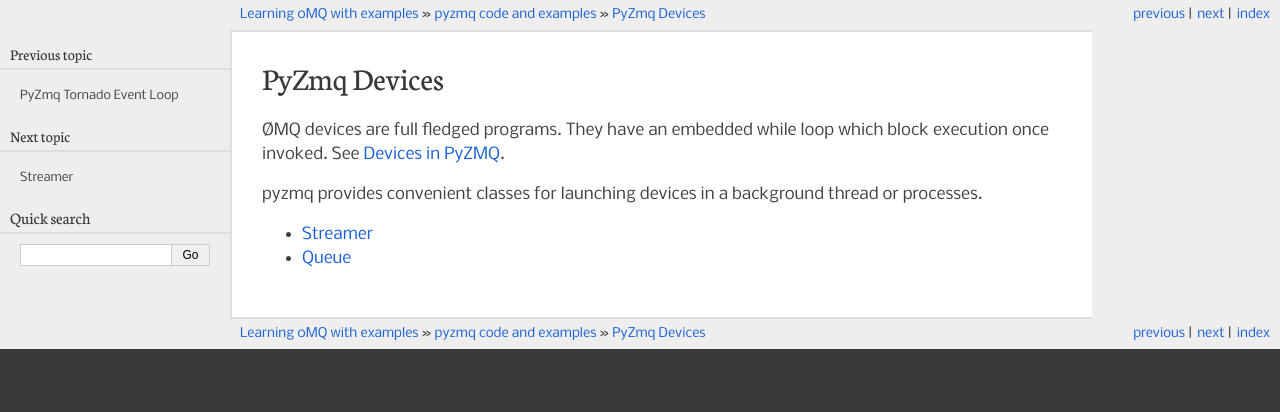
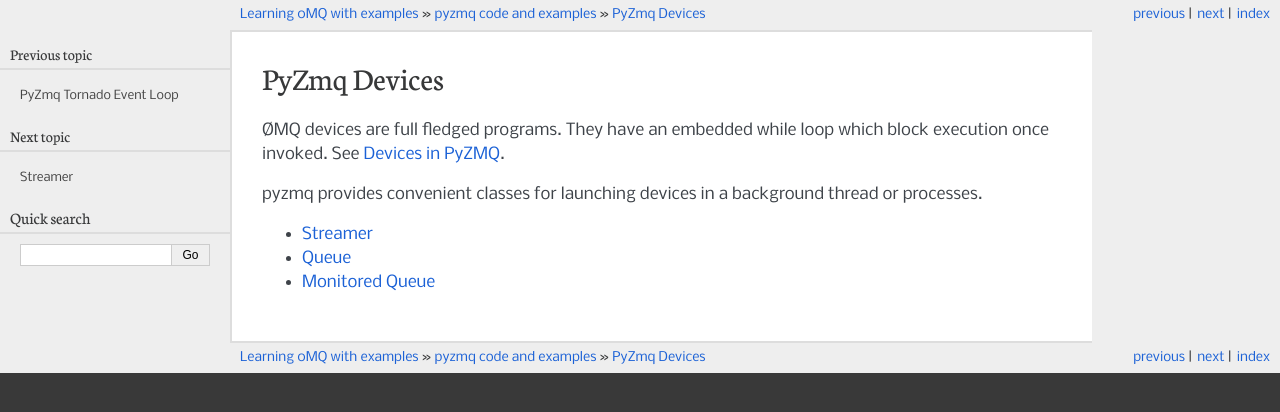
Before and after one commit to ashishrv/pyzmqnotes, a Sphinx documentation site: the page built from source/pyzmq/pyzmqdevices/pyzmqdevices.rst, in a window 1280 px wide. Shown: the top 412 px of the page. Built offline with Sphinx 7.4.7, drawn with Linux system fonts in a browser that asks for light colours.

Commit message:
Monitored queue device added

```diff
--- a/source/pyzmq/pyzmqdevices/pyzmqdevices.rst
+++ b/source/pyzmq/pyzmqdevices/pyzmqdevices.rst
@@ -12,3 +12,4 @@ pyzmq provides convenient classes for launching devices in a background thread o
 
    Streamer    <streamer.rst>
    Queue       <queue.rst>
+   Monitored Queue <monitorqueue.rst>
```
